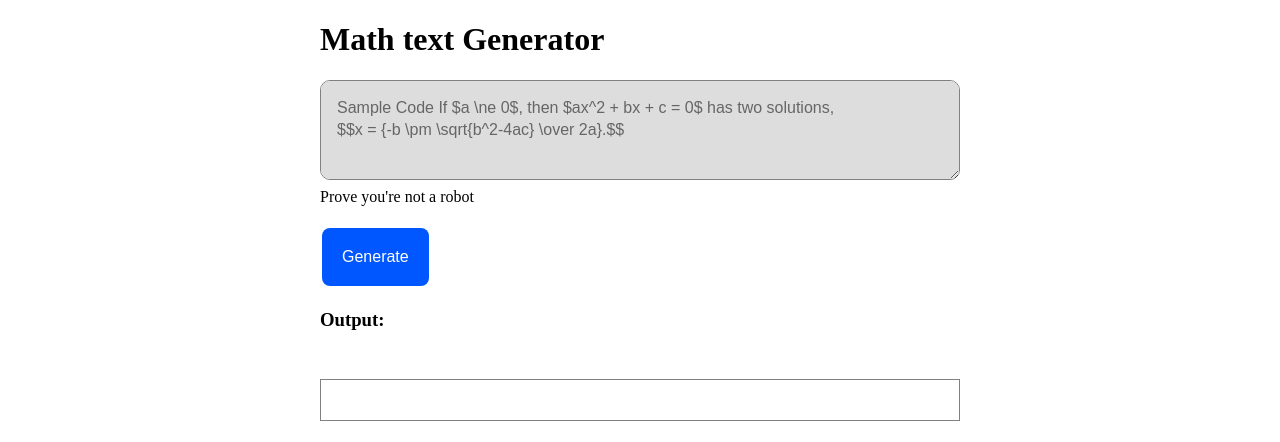
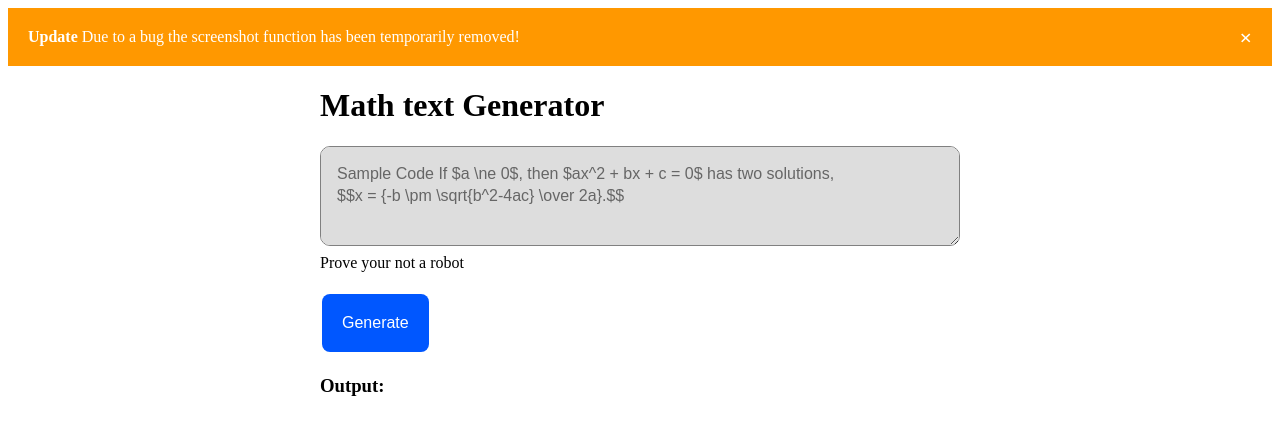
Before and after one commit to dismal002/ezmathgenerator, a plain HTML site: page index.html in a window 1280 px wide. Shown: the top 442 px of the page. Drawn offline with nearby package versions, Linux system fonts and the light colour scheme.

Commit message:
Update index.html

```diff
--- a/index.html
+++ b/index.html
@@ -3,6 +3,36 @@
 <html lang="en">
   <link href="style.css" rel="stylesheet" type="text/css" />
 <head>
+  <!--Alert Messages-->
+<meta name="viewport" content="width=device-width, initial-scale=1">
+<style>
+.alert {
+  padding: 20px;
+  background-color: #ff9800;
+  color: white;
+}
+
+.closebtn {
+  margin-left: 15px;
+  color: white;
+  font-weight: bold;
+  float: right;
+  font-size: 22px;
+  line-height: 20px;
+  cursor: pointer;
+  transition: 0.3s;
+}
+
+.closebtn:hover {
+  color: black;
+}
+</style>
+
+<div class="alert">
+  <span class="closebtn" onclick="this.parentElement.style.display='none';">&times;</span>
+  <strong>Update</strong> Due to a bug the screenshot function has been temporarily removed!
+</div>
+
   <meta charset="utf-8">
   <meta http-equiv="x-ua-compatible" content="ie=edge">
   <meta name="viewport" content="width=device-width">
@@ -97,7 +127,7 @@ Sample Code If $a \ne 0$, then $ax^2 + bx + c = 0$ has two solutions,
 $$x = {-b \pm \sqrt{b^2-4ac} \over 2a}.$$
 </textarea>
   <br>
-  <label>Prove you're not a robot</label>
+  <label>Prove your not a robot</label>
   <div class="g-recaptcha" data-sitekey="6LfLmJwhAAAAAEn3Ejyg0yEo1_QKIBzb1uJyc9Y-"></div>
 <br />
 <div class="center">
@@ -123,10 +153,6 @@ $$x = {-b \pm \sqrt{b^2-4ac} \over 2a}.$$
     </style>
 </head>
 
-<body>
-
-  <br>
-  <br>
 <a href="https://github.com/trehousecomicsDev/ezmathgenerator"><img src="https://ezmathgenerator.dismalbread4106.repl.co/open-source-150x25.png" alt="HTML tutorial" style="width:150px;height:25px;"></a>
 </body>
 
```
